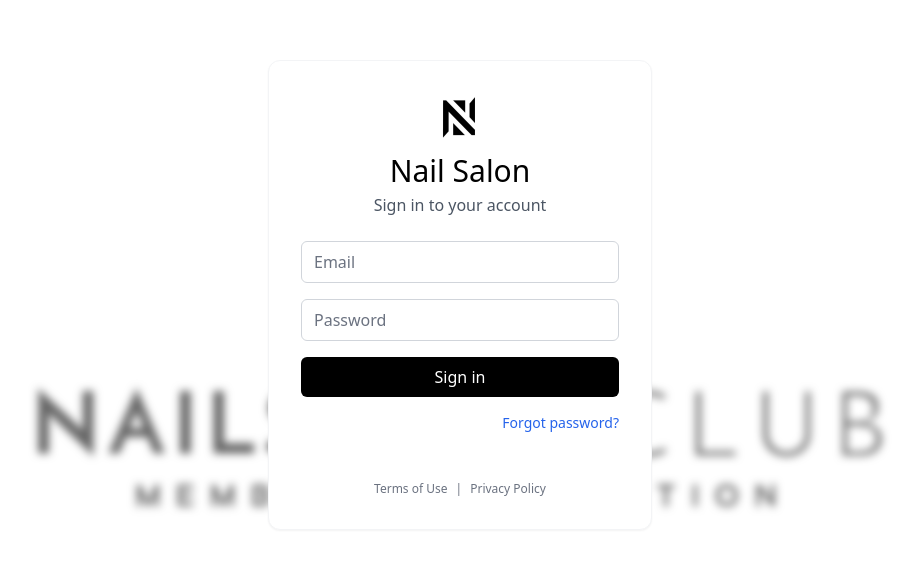
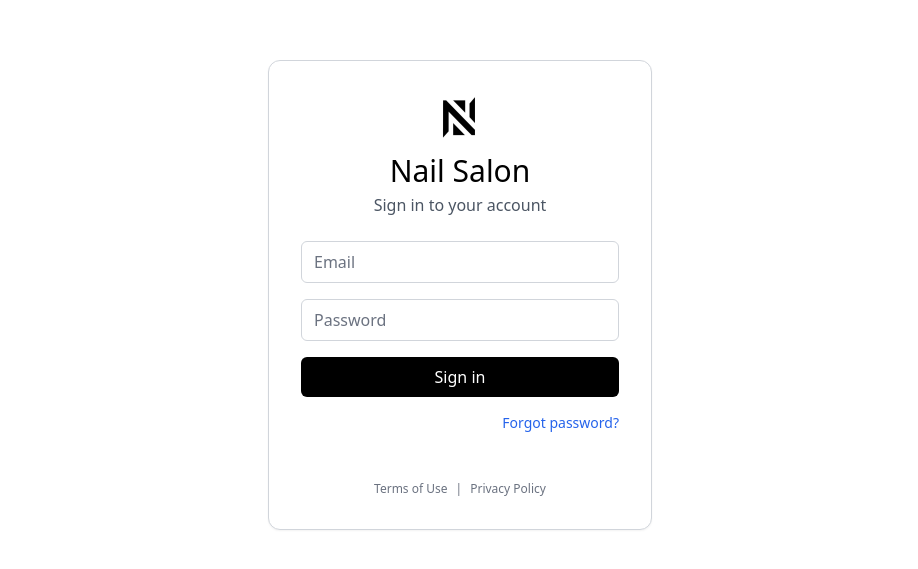
Before and after one commit to tayyabmushtaq15/nailsalon, a Vue app: page /signin in a window 1280 px wide. Shown: the part 105-674 px from the top of the page, without its empty margins (180-1098 px from the left). Built offline with nearby package versions, Linux system fonts and the light colour scheme; some icons are missing.

Commit message:
Remove bg image from signin, topbar bg color light, .env added

```diff
--- a/src/layouts/Topbar.vue
+++ b/src/layouts/Topbar.vue
@@ -1,6 +1,6 @@
 <template>
 	<div
-		class="topbar h-12 bg-gray-100 flex items-center justify-between px-4 shadow"
+		class="topbar h-12 bg-gray-50 flex items-center justify-between px-4 shadow"
 	>
 		<button class="md:hidden text-gray-700" @click="$emit('toggleSidebar')">
 			<i class="pi pi-bars text-xl"></i>
--- a/src/pages/SignIn.vue
+++ b/src/pages/SignIn.vue
@@ -2,15 +2,15 @@
 	<div
 		class="min-h-screen flex items-center justify-center relative overflow-hidden"
 	>
-		<div
+		<!-- <div
 			class="absolute inset-0 bg-cover bg-center"
 			:style="{ backgroundImage: `url(${nailImage})` }"
-		></div>
+		></div> -->
 
 		<div class="absolute inset-0 bg-white/40 backdrop-blur-sm"></div>
 
 		<div
-			class="relative w-full max-w-sm p-8 bg-white rounded-xl shadow-sm border border-gray-100"
+			class="relative w-full max-w-sm p-8 bg-white rounded-xl shadow-sm border border-gray-300"
 		>
 			<div class="text-center mb-6">
 				<img
```
Also changed, not shown: 2 other files (tests, documents, lock files or other folders).
